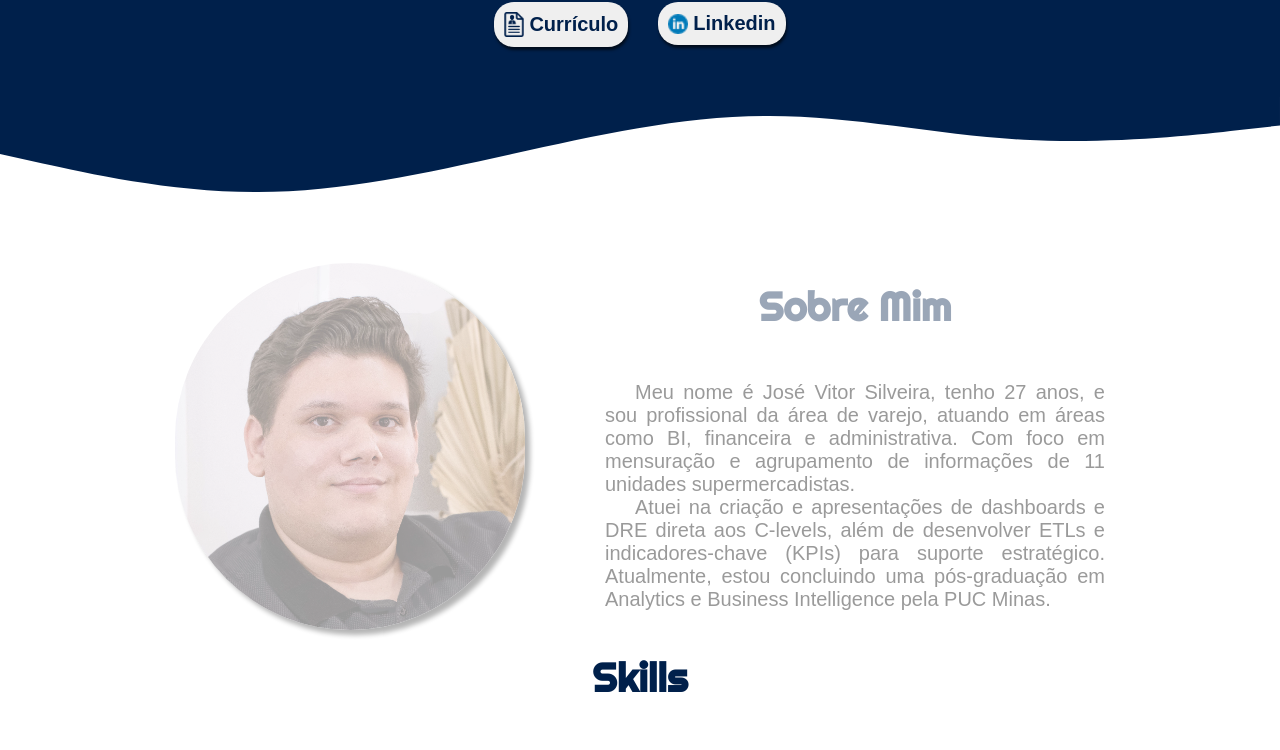
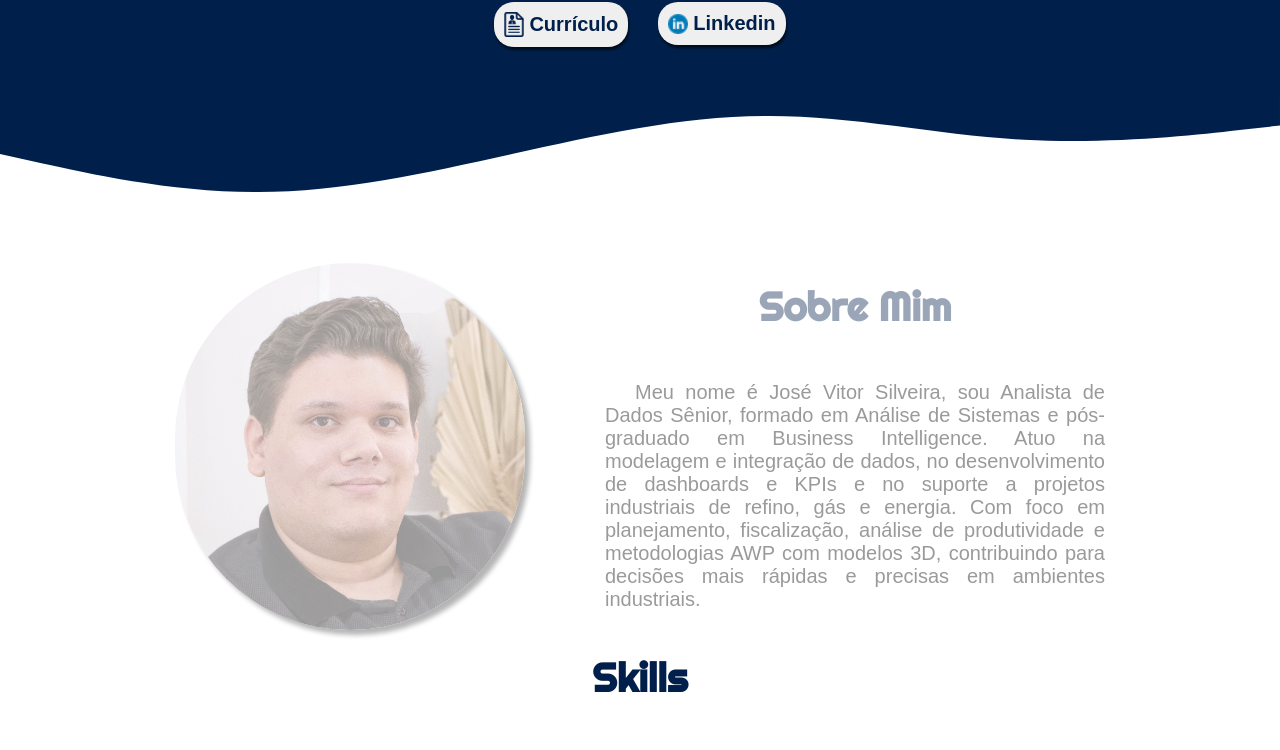
Before and after one commit to jvitor88/portifolio_josevitorsilveira, a React (Vite) app: page / in a window 1280 px wide. Shown: the part 460-1210 px from the top of the page. Built offline with nearby package versions, Linux system fonts and the light colour scheme; a web font is replaced by a local one.

Commit message:
Update index.jsx

```diff
--- a/src/components/aboutme/index.jsx
+++ b/src/components/aboutme/index.jsx
@@ -58,8 +58,8 @@ const AboutMe = () => {
                 <img src="./midia/images/Foto-perfil.jpg" alt="Foto de José Silveira" />
                 <StyledText>
                     <Subtitle>Sobre Mim</Subtitle>
-                    <p>Meu nome é José Vitor Silveira, tenho 27 anos, e sou profissional da área de varejo, atuando em áreas como BI, financeira e administrativa. Com foco em mensuração e agrupamento de informações de 11 unidades supermercadistas.</p>
-                    <p>Atuei na criação e apresentações de dashboards e DRE direta aos C-levels, além de desenvolver ETLs e indicadores-chave (KPIs) para suporte estratégico. Atualmente, estou concluindo uma pós-graduação em Analytics e Business Intelligence pela PUC Minas.</p>
+                    <p>Meu nome é José Vitor Silveira, sou Analista de Dados Sênior, formado em Análise de Sistemas e pós-graduado em Business Intelligence. Atuo na modelagem e integração de dados, no desenvolvimento de dashboards e KPIs e no suporte a projetos industriais de refino, gás e energia.
+                        Com foco em planejamento, fiscalização, análise de produtividade e metodologias AWP com modelos 3D, contribuindo para decisões mais rápidas e precisas em ambientes industriais.</p>
                 </StyledText>
             </StyledAbout>
         </section>
```
